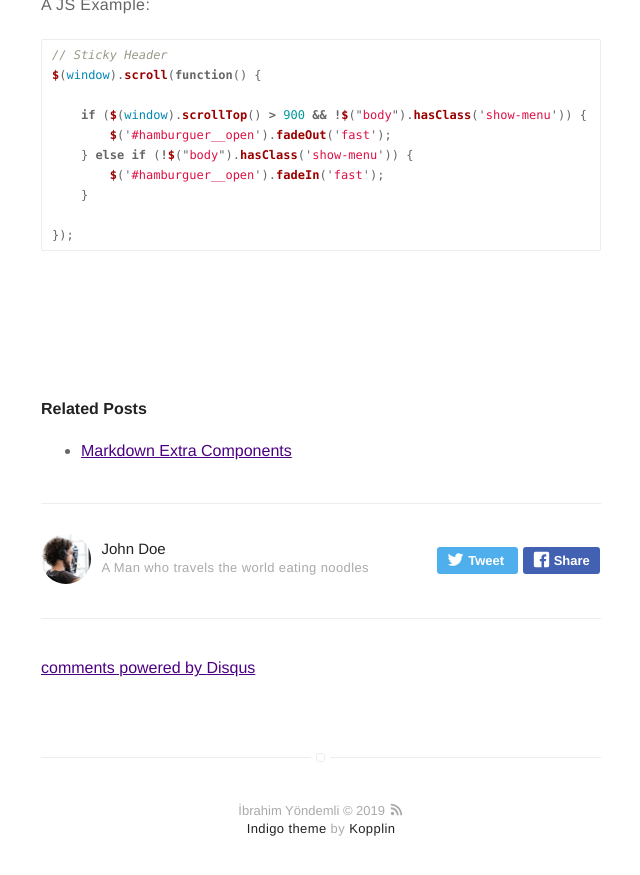
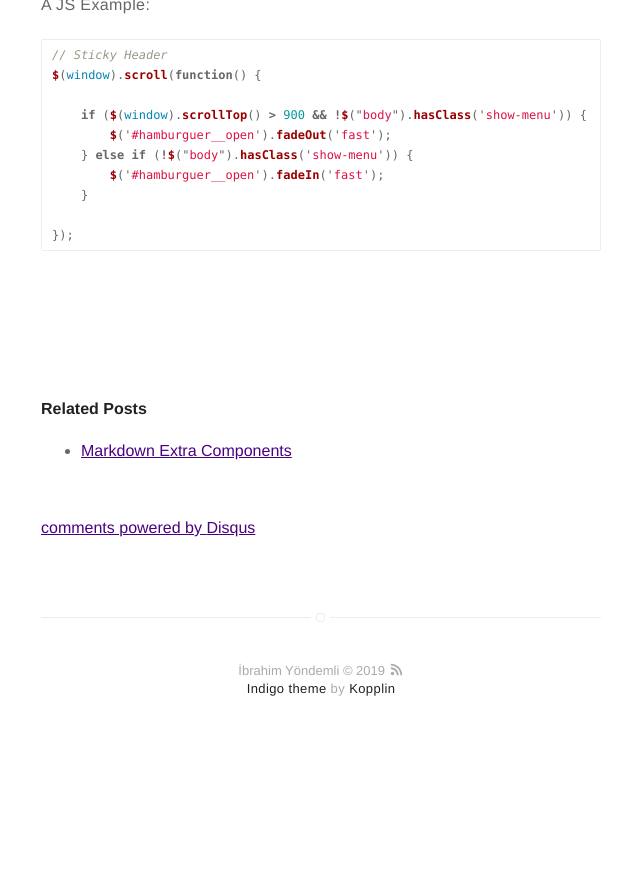
Before and after one commit to ket0x4/caticer.github.io, a Jekyll site: the page built from _posts/2016-02-24-markdown-common-elements.markdown, in a window 1280 px wide and 900 px high, scrolled down 5125 px. Shown: the top 875 px of the window, without its empty margins (319-959 px from the left). Built offline with Jekyll 4.4.1, drawn with Linux system fonts in a browser that asks for light colours; comment, search, counter and statistics services are not loaded; after the commit the page ends 5885 px from its top, so only the background shows below that; some of the changed lines change nothing that is shown.

Commit message:
Update _config.yml

```diff
--- a/_config.yml
+++ b/_config.yml
@@ -12,7 +12,7 @@
 
 # If you want to include your resume, set to true
 # and specify source (external or local).
-resume: true
+resume: false
 resume-external: true
 resume-url: https://google.com/?q=my+resume
 
@@ -37,7 +37,7 @@
 facebook: myfacebook
 twitter: mytwitter
 # google: mygoogle
-# instagram: myinstagram
+instagram: myinstagram
 # pinterest: mypinterest
 # linkedin: mylinkedin
 # youtube: myyoutube
@@ -47,15 +47,15 @@
 # lastfm: mylastfm
 # stackoverflow: 7044681/mystackoverflow
 # quora: userquora
-# reddit: username
-medium: medium
+reddit: username
+#medium: medium
 # vimeo: myvimeo
 # lanyrd: mylanyrd
-email: myemail@gmail.com
+email: personal@ibrahimyondemli.com.tr
 
 authors:
     johndoe:
-        name: John Doe
+        name: İbrahim Yöndemli
         bio: A Man who travels the world eating noodles
         external-image: false
         picture: assets/images/profile.jpg
@@ -96,7 +96,7 @@
 post-advance-links: [blog]
 
 # show author block at the end of a post ?
-show-author: true
+show-author: false
 
 # do you want some animations?
 animation: true
```
